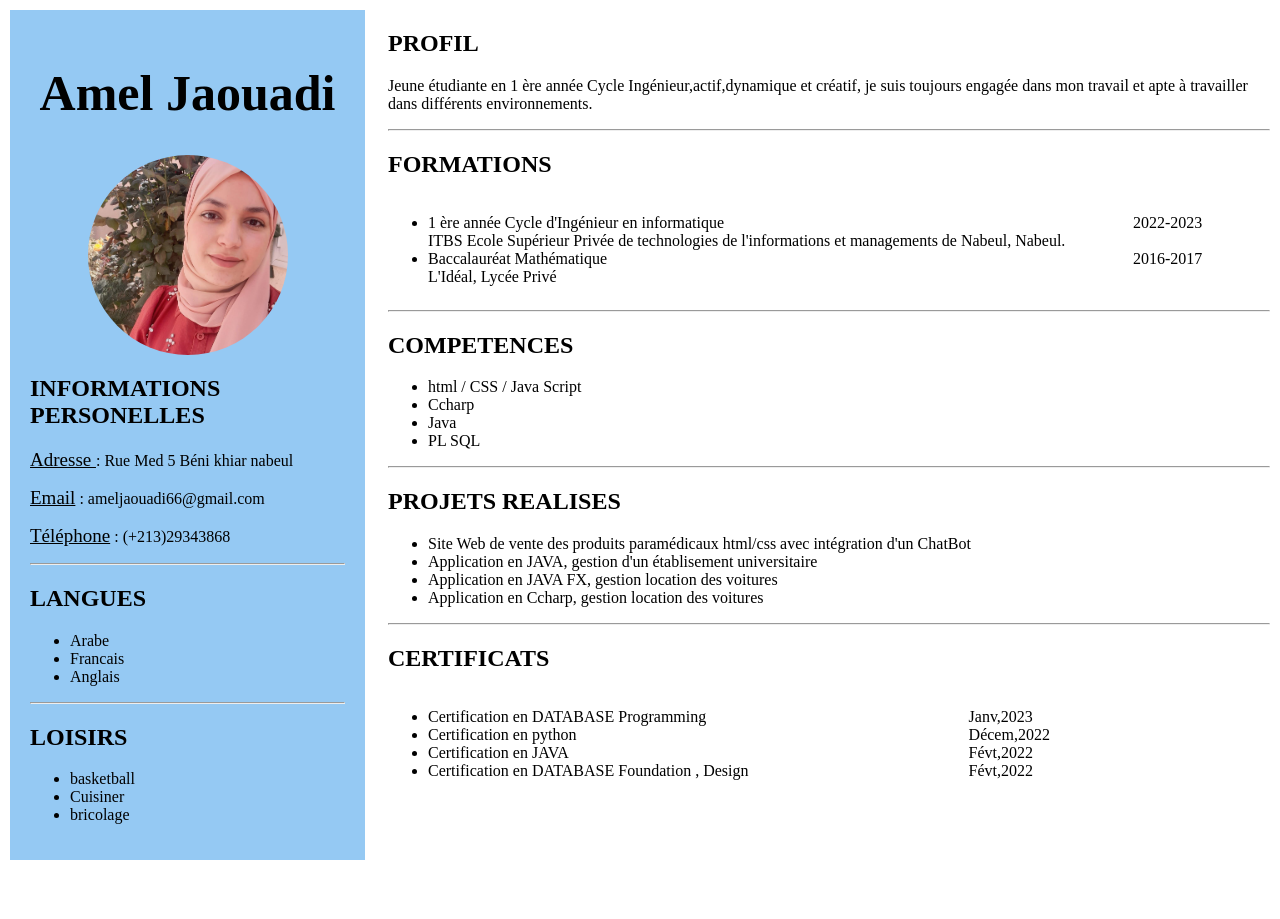
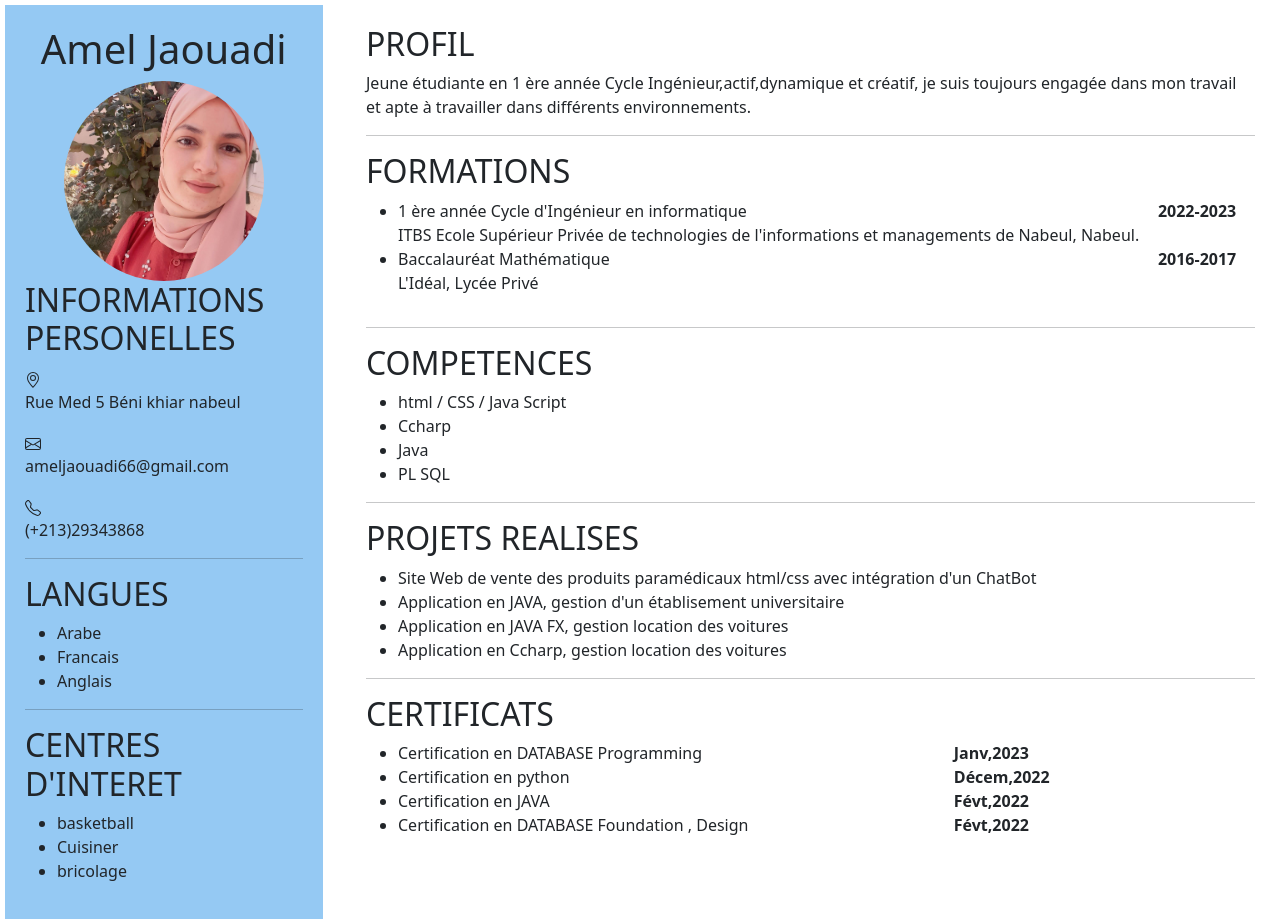
Before and after one commit to Ameljaouadi/nvCV, a plain HTML site: page index.html in a window 1280 px wide. Before the commit the page ends 860 px from the top, so only its background shows below. Drawn offline with nearby package versions, Linux system fonts and the light colour scheme.

Commit message:
second commit

```diff
--- a/cs.css
+++ b/cs.css
@@ -1,6 +1,7 @@
 body{
-	margin: 5px;;
-	padding: 5px;;
+	margin: 5px;
+	padding: 5px;
+
 }
 .partie_gauche{
 	width:25%;
@@ -15,7 +16,7 @@ body{
 	background-color:
 rgba(255, 255, 255, 0.521);
 	width:70%;
-	margin:0;
+	margin: 20px;
 
 
 }
@@ -25,13 +26,16 @@ rgba(255, 255, 255, 0.521);
 }
 h1{
    text-align: center;
-   font-size: 50px;
+   font-size: 55px;
+   font-style: initial;
+
 }
 #entete img{
 
     width: 200px;
     height:200px;
     border-radius : 97%;
+
 }
 #entete{
    display: flex;
--- a/index.html
+++ b/index.html
@@ -7,9 +7,10 @@
     <meta name="viewport" content="width=device-width, initial-scale=1.0">
     <title>Document</title>
     <link href="cs.css" rel="stylesheet" type="text/css">
+    <link href="https://cdn.jsdelivr.net/npm/bootstrap@5.3.0-alpha1/dist/css/bootstrap.min.css" rel="stylesheet" integrity="sha384-GLhlTQ8iRABdZLl6O3oVMWSktQOp6b7In1Zl3/Jr59b6EGGoI1aFkw7cmDA6j6gD" crossorigin="anonymous">
 
 </head>
-<body>
+<body >
 
 <div class="grid">
 
@@ -27,12 +28,28 @@
 
       <h2>INFORMATIONS PERSONELLES</h2>
 
-            <p> <span style="text-decoration: underline; font-size: 19px;"> Adresse </span> : Rue Med 5 Béni khiar nabeul</p>
-            <p> <span style="text-decoration: underline; font-size: 19px;"> Email</span> : ameljaouadi66@gmail.com</p>
-            <p> <span style="text-decoration: underline; font-size: 19px;">Téléphone</span> : (+213)29343868</p>
+        <div >
+          <svg  xmlns="http://www.w3.org/2000/svg" width="16" height="16" fill="currentColor" class="bi bi-geo-alt" viewBox="0 0 16 16">
+           <path d="M12.166 8.94c-.524 1.062-1.234 2.12-1.96 3.07A31.493 31.493 0 0 1 8 14.58a31.481 31.481 0 0 1-2.206-2.57c-.726-.95-1.436-2.008-1.96-3.07C3.304 7.867 3 6.862 3 6a5 5 0 0 1 10 0c0 .862-.305 1.867-.834 2.94zM8 16s6-5.686 6-10A6 6 0 0 0 2 6c0 4.314 6 10 6 10z"/>
+           <path d="M8 8a2 2 0 1 1 0-4 2 2 0 0 1 0 4zm0 1a3 3 0 1 0 0-6 3 3 0 0 0 0 6z"/>
+          </svg>
 
+          <p >  Rue Med 5 Béni khiar nabeul</p>
+          </div>
+          <div>
+            <svg xmlns="http://www.w3.org/2000/svg" width="16" height="16" fill="currentColor" class="bi bi-envelope" viewBox="0 0 16 16">
+              <path d="M0 4a2 2 0 0 1 2-2h12a2 2 0 0 1 2 2v8a2 2 0 0 1-2 2H2a2 2 0 0 1-2-2V4Zm2-1a1 1 0 0 0-1 1v.217l7 4.2 7-4.2V4a1 1 0 0 0-1-1H2Zm13 2.383-4.708 2.825L15 11.105V5.383Zm-.034 6.876-5.64-3.471L8 9.583l-1.326-.795-5.64 3.47A1 1 0 0 0 2 13h12a1 1 0 0 0 .966-.741ZM1 11.105l4.708-2.897L1 5.383v5.722Z"/>
+            </svg>
+            <p> ameljaouadi66@gmail.com</p>
+          </div>
+          <div>
+            <svg xmlns="http://www.w3.org/2000/svg" width="16" height="16" fill="currentColor" class="bi bi-telephone" viewBox="0 0 16 16">
+              <path d="M3.654 1.328a.678.678 0 0 0-1.015-.063L1.605 2.3c-.483.484-.661 1.169-.45 1.77a17.568 17.568 0 0 0 4.168 6.608 17.569 17.569 0 0 0 6.608 4.168c.601.211 1.286.033 1.77-.45l1.034-1.034a.678.678 0 0 0-.063-1.015l-2.307-1.794a.678.678 0 0 0-.58-.122l-2.19.547a1.745 1.745 0 0 1-1.657-.459L5.482 8.062a1.745 1.745 0 0 1-.46-1.657l.548-2.19a.678.678 0 0 0-.122-.58L3.654 1.328zM1.884.511a1.745 1.745 0 0 1 2.612.163L6.29 2.98c.329.423.445.974.315 1.494l-.547 2.19a.678.678 0 0 0 .178.643l2.457 2.457a.678.678 0 0 0 .644.178l2.189-.547a1.745 1.745 0 0 1 1.494.315l2.306 1.794c.829.645.905 1.87.163 2.611l-1.034 1.034c-.74.74-1.846 1.065-2.877.702a18.634 18.634 0 0 1-7.01-4.42 18.634 18.634 0 0 1-4.42-7.009c-.362-1.03-.037-2.137.703-2.877L1.885.511z"/>
+              </svg>
+            <p>  (+213)29343868</p>
+          </div>
 
-        <hr>
+        <hr >
 
         <h2>LANGUES</h2>
          <ul>
@@ -41,7 +58,7 @@
             <li>Anglais</li>
          </ul>
          <hr>
-        <h2>LOISIRS</h2>
+        <h2>CENTRES D'INTERET</h2>
          <ul>
            <li>basketball</li>
            <li>Cuisiner</li>
```
